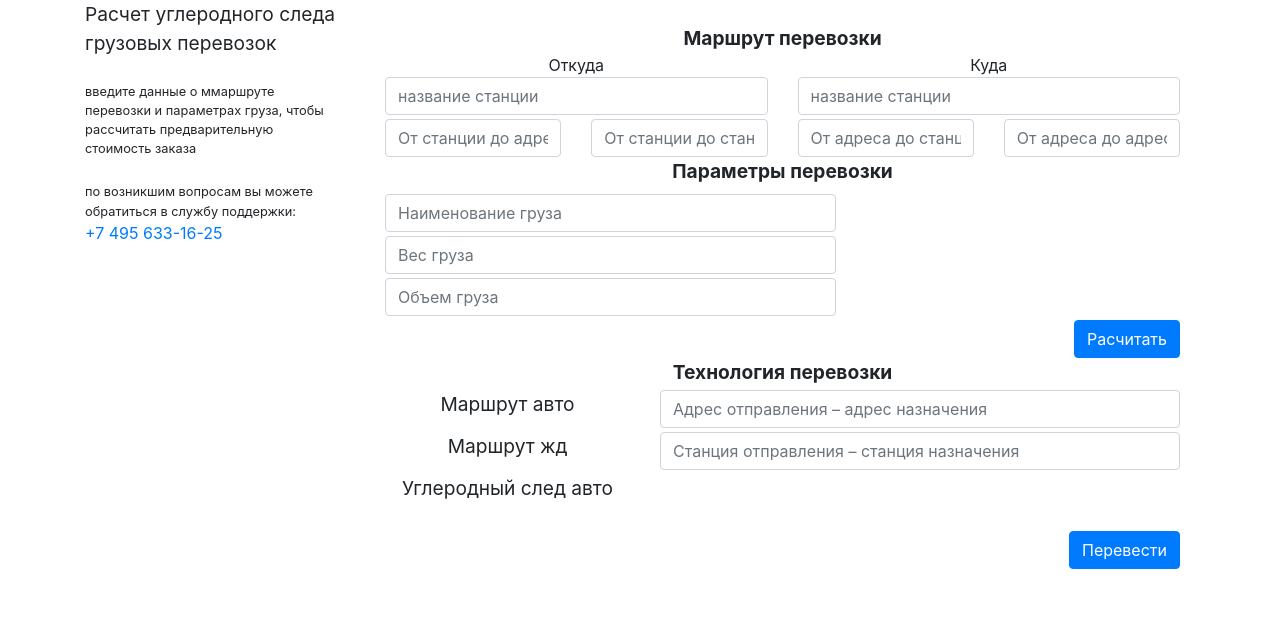
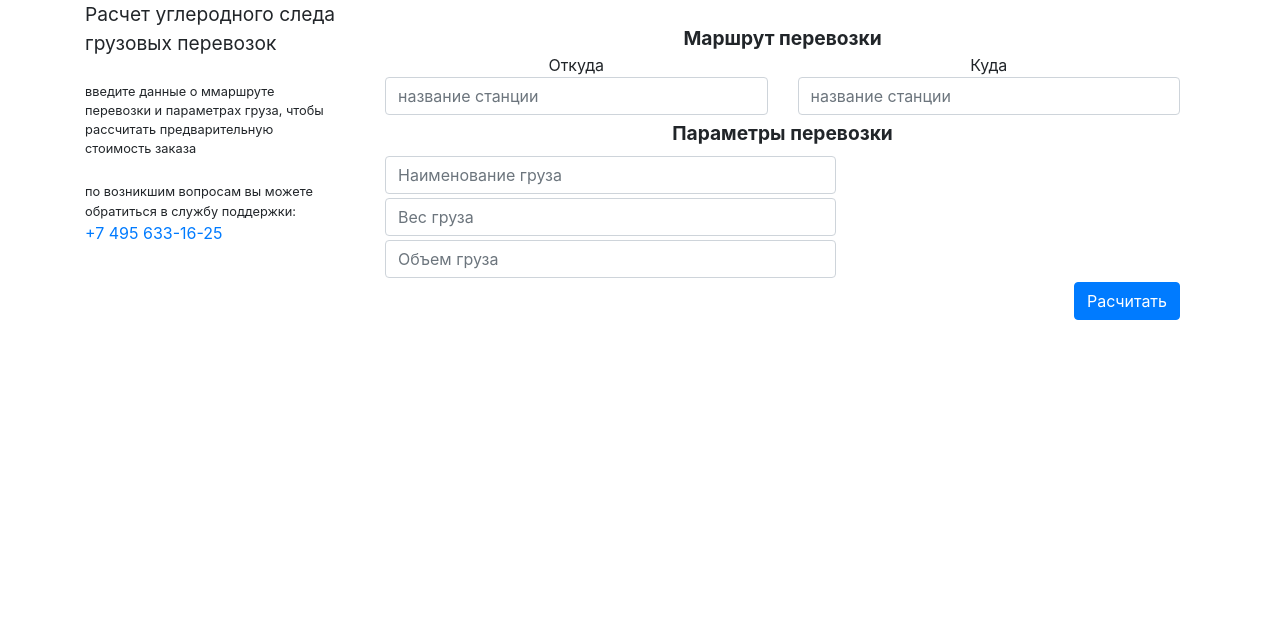
Before and after one commit to Loeenn/Carbon_imprint_clone, a Python web app: template website/templates/home.html in a window 1280 px wide. Shown: the top 632 px of the page. Run offline with Jinja, Linux system fonts and the light colour scheme; the template is opened without the code that fills it, so the values that code supplies are empty; some libraries are stand-ins or nearby versions.

Commit message:
compliet HTML

```diff
--- a/website/templates/home.html
+++ b/website/templates/home.html
@@ -71,44 +71,6 @@
     </div>
      </div>
       <p class="block">
-      <div class="row">
-    <div class="col-sm">
-       <input
-        type="text"
-        class="form-control"
-        id="route1"
-        name="route1"
-        placeholder="От станции до адреса"
-      />
-    </div>
-     <div class="col-sm">
-       <input
-        type="text"
-        class="form-control"
-        id="route2"
-        name="route2"
-        placeholder="От станции до станции"
-      />
-     </div>
-        <div class="col-sm">
-          <input
-        type="text"
-        class="form-control"
-        id="route3"
-        name="route3"
-        placeholder="От адреса до станции"
-      />
-     </div>
-        <div class="col-sm">
-          <input
-        type="text"
-        class="form-control"
-        id="route4"
-        name="route4"
-        placeholder="От адреса до адреса"
-      />
-     </div>
-    </div>
       </div>
     <p class="block">
     <big><b>Параметры перевозки</b></big>
@@ -153,69 +115,15 @@
      </div>
     </div>
       </div>
-      <big><b>Технология перевозки</b></big>
-  <p class="block">
-  <div class="container">
-  <div class="row">
-    <div class="col-sm">
-      <big>Маршрут авто</big>
-    </div>
-     <div class="col-8">
-       <input
-        type="text"
-        class="form-control"
-        id="cargorouteauto"
-        name="cargorouteauto"
-        placeholder="Адрес отправления – адрес назначения"
-      />
-     </div>
-    </div>
-      </div>
-  <p class="block">
-  <div class="container">
-  <div class="row">
-    <div class="col-sm">
-      <big>Маршрут жд</big>
-    </div>
-     <div class="col-8">
-       <input
-        type="text"
-        class="form-control"
-        id="cargorouterw"
-        name="cargorouterw"
-        placeholder="Станция отправления – станция назначения"
-      />
-     </div>
-    </div>
-      </div>
-  <p class="block">
-  <div class="container">
-  <div class="row">
-    <div class="col-sm">
-      <big>Углеродный след авто</big>
-    </div>
-     <div class="col-8">
-       {{truck_result}}
-     </div>
-    </div>
-      </div>
-  <p class="block">
-  <br />
-  <div class="container">
-  <div class="row">
-    <div class="col-sm">
-    </div>
-     <div align="right" class="col-sm">
-       <button type="submit" class="btn btn-primary" name="submit_button" value="submit1">Перевести</button>
-     </div>
-      </div>
-    </div>
     <br />
     <br />
   </form>
   </div>
     {%if result%}
           <h2 align="center">Результат</h2>
+
+            <big>Углеродный след авто</big>
+              {{truck_result}}
           <div class="pie" align="center" style="--p:{{pie_procent}};--c:lightgreen"> {{pie_procent}} %</div>
           <p align="center" name="output_1" id="output_1" class="form-control">{{result}} тонн углекислого газа</p>
     {%endif%}
--- a/website/views.py
+++ b/website/views.py
@@ -18,9 +18,9 @@ def calculate(cargo_weight, cargo_volume, start_station, end_station):
 def home():
     if request.method == 'POST':
         if request.form['submit_button'] == 'submit1':
-            result, pie_procent = calculate(request.form.get('cargowight'), request.form.get('cargovoluume'),
-                               request.form.get('routefrom'), request.form.get('routeto')), 45
-            return render_template("home.html", result=result, pie_procent=pie_procent)
+            result, truck_result, pie_procent = *calculate(request.form.get('cargowight'), request.form.get('cargovoluume'),
+                               request.form.get('routefrom'), request.form.get('routeto'))
+            return render_template("home.html", result=result, pie_procent=pie_procent, truck_result=truck_result)
         elif request.form['submit_button'] == 'submit2':
             return render_template("home.html")
     else:
```
